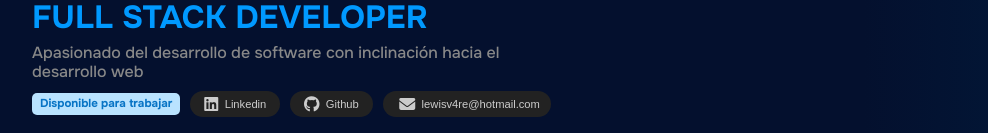
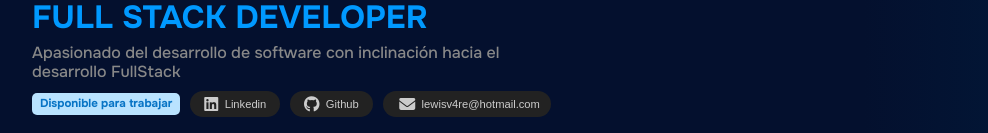
Before and after one commit to lewisv4/Portfolio-master, a Next.js app: page / in a window 1280 px wide. Shown: the part 486-619 px from the top of the page, without its empty margins (96-1084 px from the left). Built offline with nearby package versions, Linux system fonts and the light colour scheme.

Commit message:
navbar funcionando

```diff
--- a/src/app/components/presentation/Presentation.jsx
+++ b/src/app/components/presentation/Presentation.jsx
@@ -16,9 +16,9 @@ const Presentation = () => {
 
     const saludo = currentLenguaje === "es" ? "Hola, mi nombre es" : "Hello, my name is";
     const parrafo = currentLenguaje === "es"
-        ? 'Apasionado del desarrollo de software con inclinación hacia el desarrollo web'
+        ? 'Apasionado del desarrollo de software con inclinación hacia el desarrollo FullStack'
 
-        : 'Passionate about software development with a focus on web development';
+        : 'Passionate about software development with a focus on FullStack development';
     const descarga = currentLenguaje === "es" ? "Curriculum" : "Curriculum";
     const vistaPrevia = currentLenguaje === "es" ? "Vista previa" : "Preview";
     const openToWork = currentLenguaje === "es" ? "Disponible para trabajar" : "Available to work";
```
